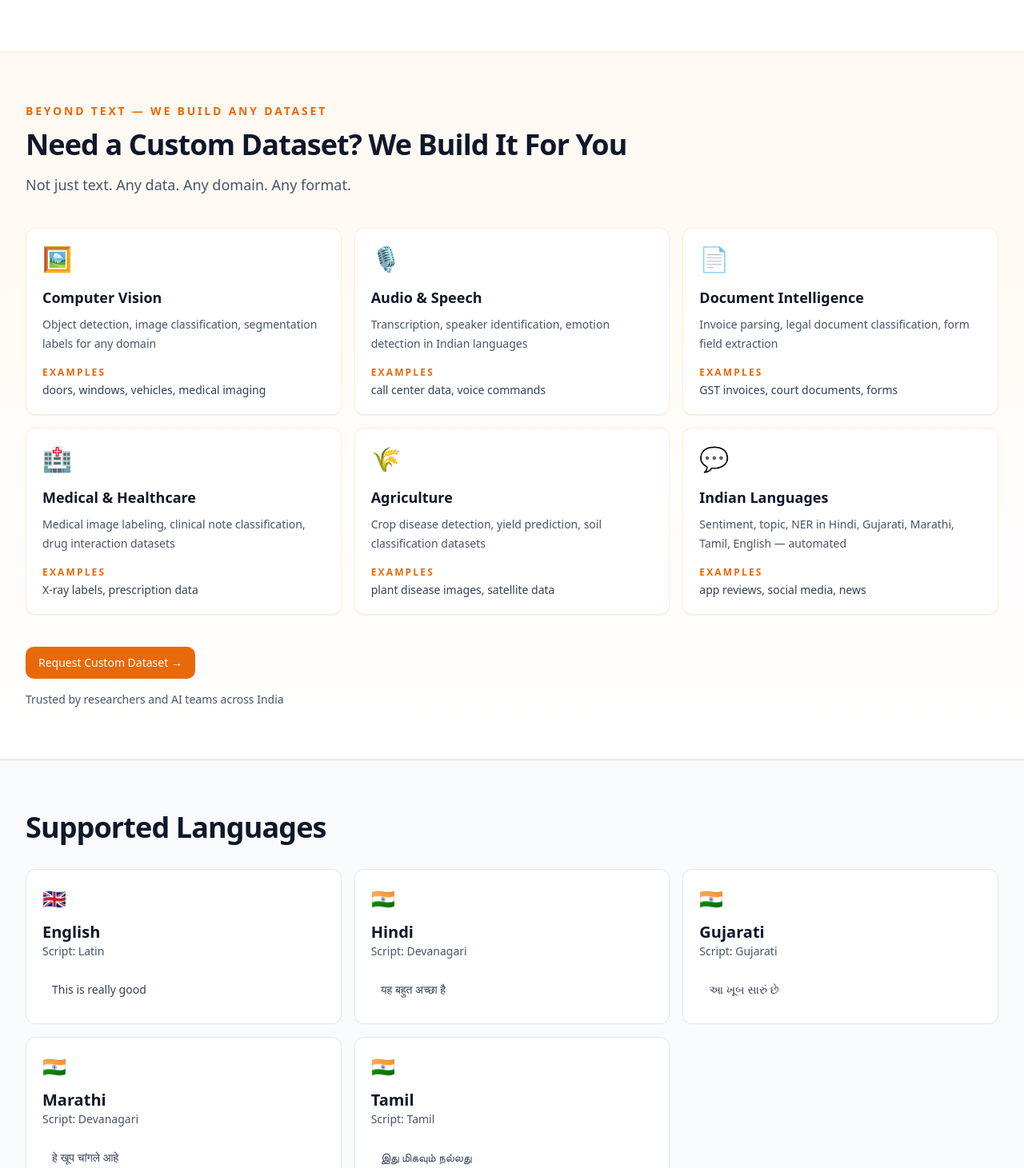
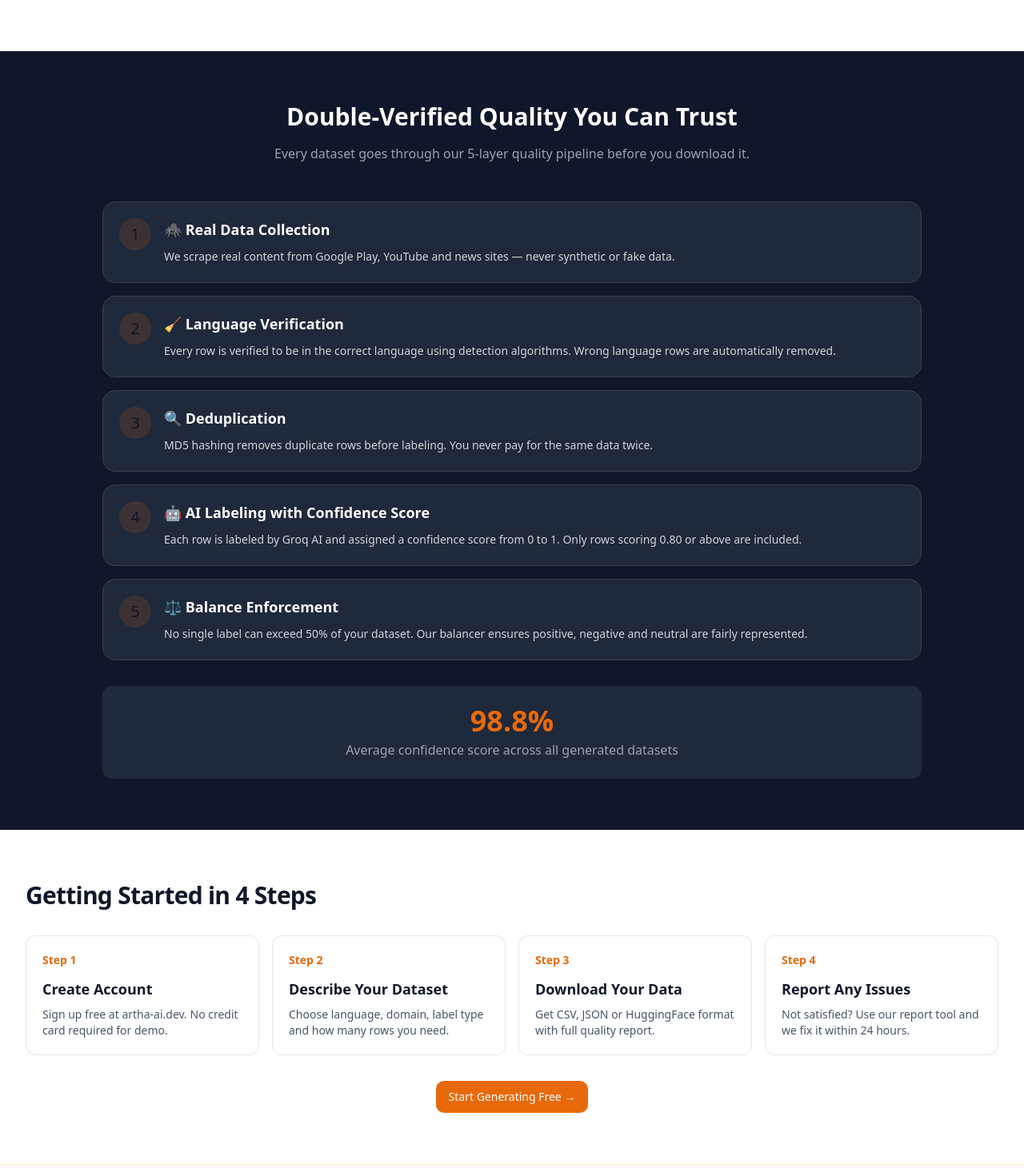
Before and after one commit to Parshva2605/Artha.ai, a Next.js app in the folder bhashaData/frontend/: page / in a window 1280 px wide. Shown: the part 849-2310 px from the top of the page at 80% size. Built offline with nearby package versions, Linux system fonts and the light colour scheme.

Commit message:
feat: add quality pipeline section and getting started guide

```diff
--- a/bhashaData/frontend/app/page.tsx
+++ b/bhashaData/frontend/app/page.tsx
@@ -121,6 +121,85 @@ export default function HomePage() {
         </div>
       </section>
 
+      <section className="py-16 px-4 bg-[#0F172A]">
+        <div className="mx-auto max-w-5xl">
+          <h2 className="mb-4 text-center text-2xl font-bold text-white sm:text-3xl">Double-Verified Quality You Can Trust</h2>
+          <p className="mx-auto mb-12 max-w-2xl text-center text-gray-400">
+            Every dataset goes through our 5-layer quality pipeline before you download it.
+          </p>
+
+          <div className="space-y-4">
+            {[
+              {
+                icon: "🕷️",
+                title: "Real Data Collection",
+                text: "We scrape real content from Google Play, YouTube and news sites — never synthetic or fake data.",
+              },
+              {
+                icon: "🧹",
+                title: "Language Verification",
+                text: "Every row is verified to be in the correct language using detection algorithms. Wrong language rows are automatically removed.",
+              },
+              {
+                icon: "🔍",
+                title: "Deduplication",
+                text: "MD5 hashing removes duplicate rows before labeling. You never pay for the same data twice.",
+              },
+              {
+                icon: "🤖",
+                title: "AI Labeling with Confidence Score",
+                text: "Each row is labeled by Groq AI and assigned a confidence score from 0 to 1. Only rows scoring 0.80 or above are included.",
+              },
+              {
+                icon: "⚖️",
+                title: "Balance Enforcement",
+                text: "No single label can exceed 50% of your dataset. Our balancer ensures positive, negative and neutral are fairly represented.",
+              },
+            ].map((step, index) => (
+              <div key={step.title} className="flex gap-4 rounded-2xl border border-gray-700 bg-[#1E293B] p-5">
+                <div className="flex h-10 w-10 shrink-0 items-center justify-center rounded-full bg-[#E8690A]/15 text-xl">
+                  {index + 1}
+                </div>
+                <div>
+                  <p className="text-lg font-semibold text-white">
+                    {step.icon} {step.title}
+                  </p>
+                  <p className="mt-2 text-sm leading-6 text-gray-300">{step.text}</p>
+                </div>
+              </div>
+            ))}
+          </div>
+
+          <div className="mt-8 rounded-xl bg-[#1E293B] p-6 text-center">
+            <p className="text-4xl font-bold text-[#E8690A]">98.8%</p>
+            <p className="mt-1 text-gray-400">Average confidence score across all generated datasets</p>
+          </div>
+        </div>
+      </section>
+
+      <section className="mx-auto max-w-7xl px-4 py-16 sm:px-6 lg:px-8">
+        <h2 className="text-2xl font-bold tracking-tight text-[#0F172A] sm:text-3xl">Getting Started in 4 Steps</h2>
+        <div className="mt-8 grid grid-cols-1 gap-4 md:grid-cols-4">
+          {[
+            ["1", "Create Account", "Sign up free at artha-ai.dev. No credit card required for demo."],
+            ["2", "Describe Your Dataset", "Choose language, domain, label type and how many rows you need."],
+            ["3", "Download Your Data", "Get CSV, JSON or HuggingFace format with full quality report."],
+            ["4", "Report Any Issues", "Not satisfied? Use our report tool and we fix it within 24 hours."],
+          ].map(([number, title, text]) => (
+            <Card key={title} className="border-slate-200 p-5">
+              <p className="text-sm font-semibold text-[#E8690A]">Step {number}</p>
+              <p className="mt-3 text-lg font-semibold text-slate-900">{title}</p>
+              <p className="mt-2 text-sm text-slate-600">{text}</p>
+            </Card>
+          ))}
+        </div>
+        <div className="mt-8 flex justify-center">
+          <Button asChild className="w-full sm:w-auto bg-[#E8690A] text-white hover:bg-[#d45e07]">
+            <Link href="/generate">Start Generating Free →</Link>
+          </Button>
+        </div>
+      </section>
+
       <section className="border-y border-orange-100 bg-[linear-gradient(180deg,#FFF8F1_0%,#FFFFFF_100%)]">
         <div className="mx-auto max-w-7xl px-4 py-16 sm:px-6 lg:px-8">
           <p className="text-sm font-semibold uppercase tracking-[0.2em] text-[#E8690A]">Beyond Text — We Build Any Dataset</p>
```
